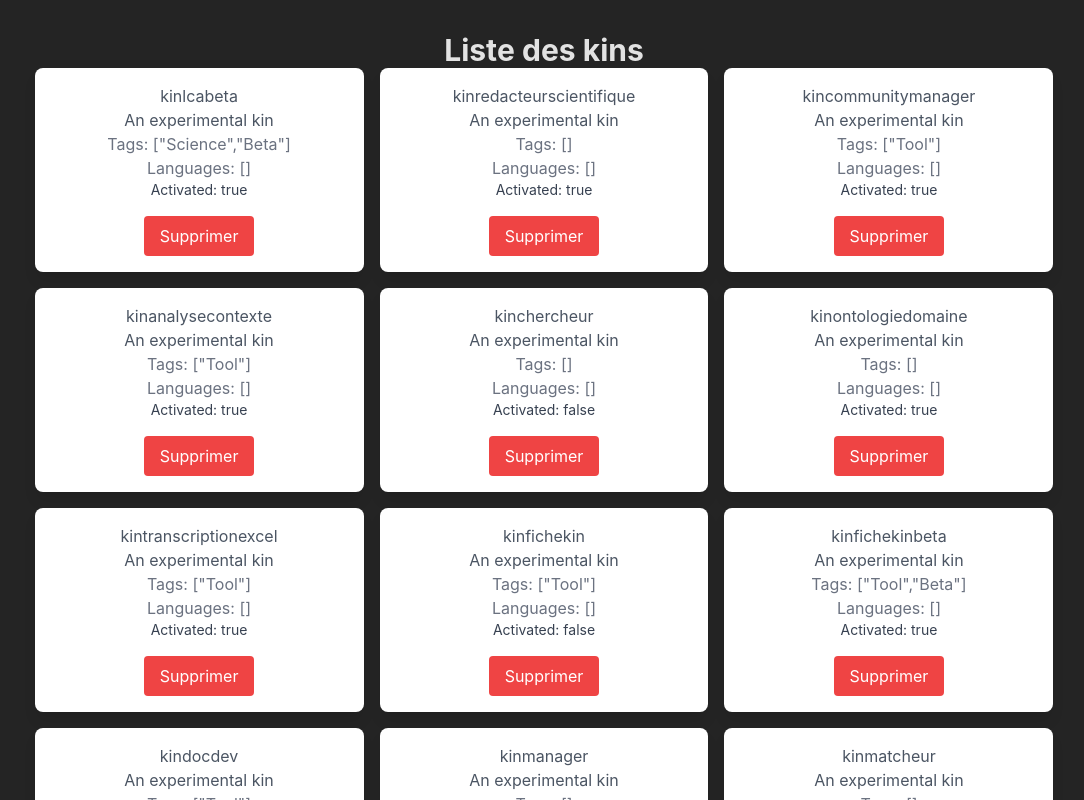
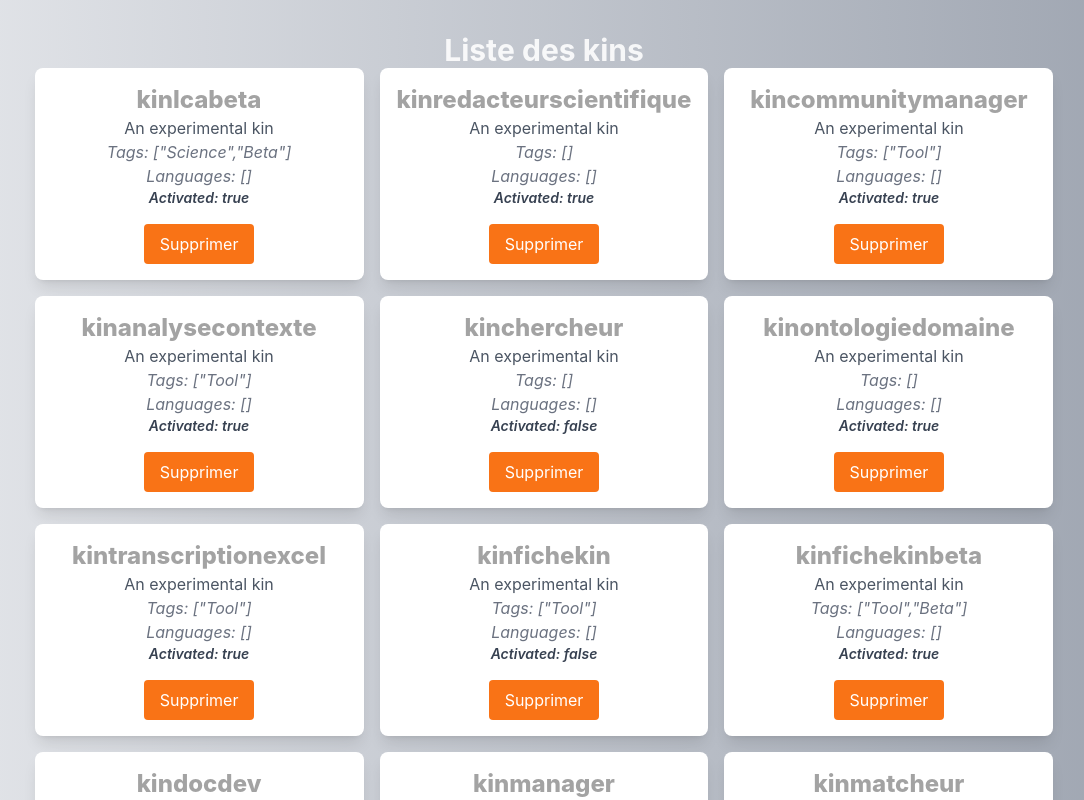
Before and after one commit to Maud6930/test-tech-digitalkin, a React (Vite) app in the folder skinapp/: page / in a window 1280 px wide. Shown: the top 800 px of the page, without its empty margins (96-1180 px from the left). Built offline with nearby package versions, Linux system fonts and the light colour scheme.

Commit message:
changement dans les tyles
- fond d'écran
- boutons (les rendre plus accessible et moins agressifs)
- différenciation : titre, description et informations

```diff
--- a/skinapp/src/index.css
+++ b/skinapp/src/index.css
@@ -17,14 +17,11 @@
   -moz-osx-font-smoothing: grayscale;
 }
 
-a {
-  font-weight: 500;
-  color: #646cff;
-  text-decoration: inherit;
+body {
+  background-image: linear-gradient(to right, #e5e7eb, #9ca3af);
 }
-a:hover {
-  color: #535bf2;
-}
+
+
 
 body {
   margin: 0;
--- a/skinapp/src/kinslist.jsx
+++ b/skinapp/src/kinslist.jsx
@@ -26,12 +26,12 @@ function KinList() {
        <div className="grid grid-cols-1 md:grid-cols-2 lg:grid-cols-3 gap-4">
         {kins.map(kin => (
           <div key={kin.id} className="bg-white p-4 rounded-lg shadow-lg transform transition duration-300 hover:scale-105">
-            <h3 className="text-gray-600">{kin.name}</h3>
+            <h3 className="text-2xl font-extrabold text-neutral-400">{kin.name}</h3>
             <p className="text-gray-600">{kin.description}</p>
-            <p className="text-gray-500">Tags: {JSON.stringify(kin.tags)}</p>
-            <p className="text-gray-500">Languages: {JSON.stringify(kin.languages)}</p>
-            <p className="text-sm text-gray-700">Activated: {String(kin.activated)}</p>
-            <button className="mt-4 bg-red-500 text-white px-4 py-2 rounded hover:bg-red-700 transition duration-300"
+            <p className="text-gray-500 italic">Tags: {JSON.stringify(kin.tags)}</p>
+            <p className="text-gray-500 italic">Languages: {JSON.stringify(kin.languages)}</p>
+            <p className="text-sm text-gray-700 font-semibold italic">Activated: {String(kin.activated)}</p>
+            <button className="mt-4 bg-orange-500 text-white px-4 py-2 rounded hover:bg-orange-700 transition duration-300"
               onClick={() => removeKin(kin.id)}>Supprimer</button>
             </div>
         ))}
@@ -45,7 +45,7 @@ function KinList() {
           <input type="checkbox" id="activatedCheckbox" name="activated" checked={nouvKin.activated} onChange={handleChange} className="checkbox checkbox-primary" />
           <label htmlFor="activatedCheckbox" className="ml-2">Cliquez sur la checkbox pour activer</label>
         </div>
-        <button onClick={handleAddKin} className="btn btn-primary mt-4">Ajouter Kin</button>
+        <button onClick={handleAddKin} className="mt-4 bg-green-500 text-white px-4 py-2 rounded hover:bg-green-700 transition duration-300">Ajouter Kin</button>
       </div>
     </div>
   );
```
